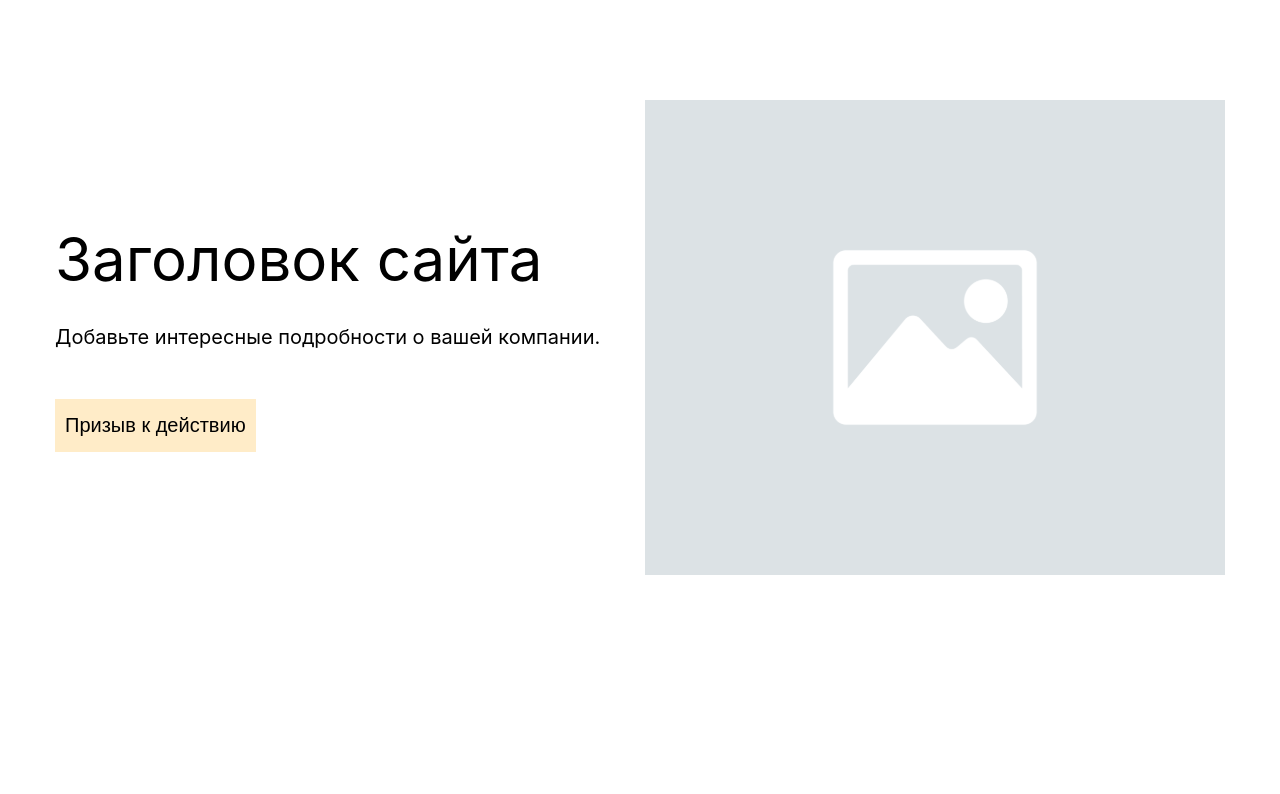
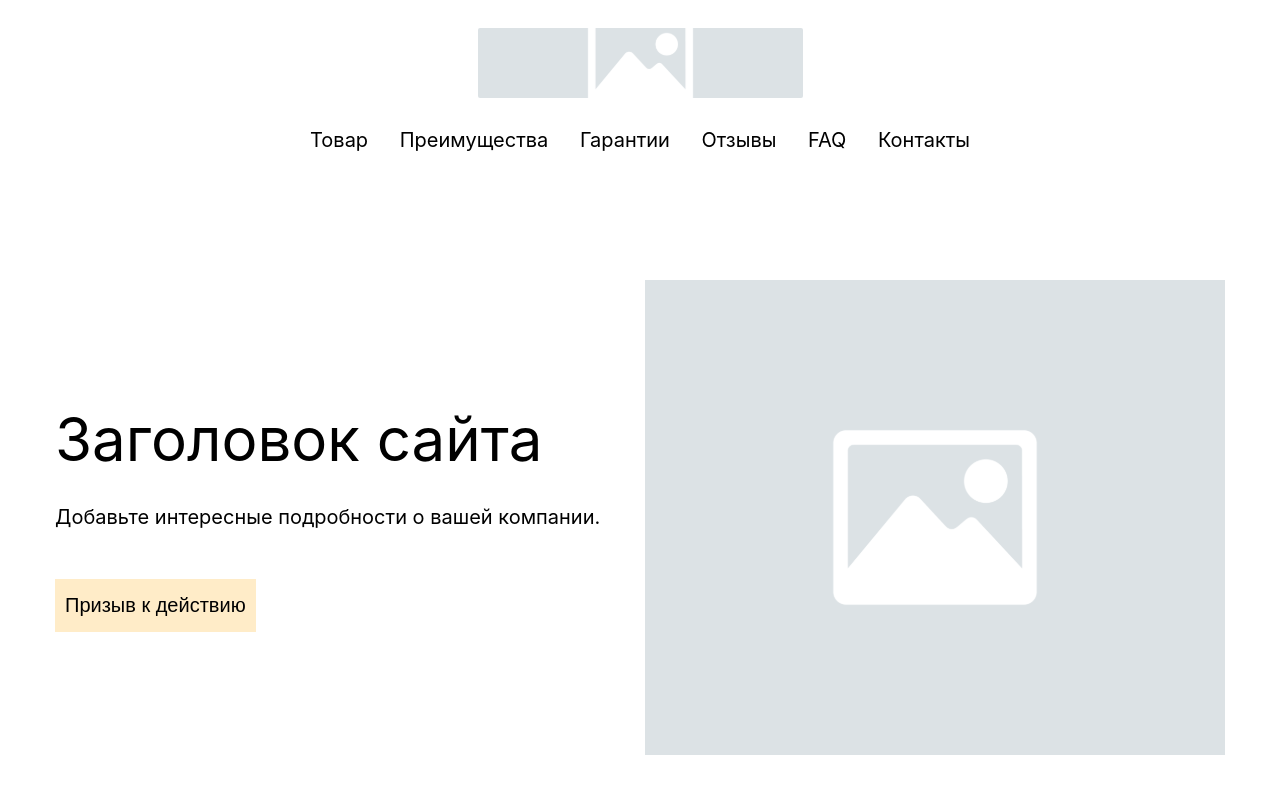
Before and after one commit to BulatGim/templates, a React (Create React App) app: page /template3 in a window 1280 px wide. Shown: the top 794 px of the page. Built offline with nearby package versions, Linux system fonts and the light colour scheme.

Commit message:
template3 header

```diff
--- /dev/null
+++ b/src/templates/template3/organisms/sectionHeader/Link/Link.js
@@ -0,0 +1,15 @@
+import './Link.scss';
+import * as Scroll from 'react-scroll';
+import { Link } from "react-scroll";
+export default function Navigate (props){
+    return (
+        <Link
+        className="template3Link"
+        activeClass="link_active"
+        to={props.link.to}
+        spy={true}
+        >
+        <h4>{props.link.text}</h4>
+        </Link>
+    )
+}
--- /dev/null
+++ b/src/templates/template3/organisms/sectionHeader/Link/Link.scss
@@ -0,0 +1,6 @@
+@media (min-width: 320px) and (max-width: 559px) {
+    .template3Link {
+        display: block;
+        width: 150px;
+    }
+}
--- /dev/null
+++ b/src/templates/template3/organisms/sectionHeader/links.js
@@ -0,0 +1,8 @@
+export const links = [
+    { id: 1, to: '', text: 'Товар' },
+    { id: 2, to: '', text: 'Преимущества' },
+    { id: 3, to: '', text: 'Гарантии' },
+    { id: 4, to: '', text: 'Отзывы' },
+    { id: 5, to: '', text: 'FAQ' },
+    { id: 6, to: '', text: 'Контакты' },
+];
--- /dev/null
+++ b/src/templates/template3/organisms/sectionHeader/sectionHeader.js
@@ -0,0 +1,22 @@
+import './sectionHeader.scss';
+import Navigate from './Link/Link'
+import { links } from './links';
+import logo from './imgs/logo.svg';
+import burger from './imgs/burger.svg'
+export default function SectionHeader() {
+    return (
+        <div className="template3SectionHeader">
+            <div className="template3SectionHeader__container">
+                <img src={logo} alt="Логотип" className="template3SectionHeader__logo"/>
+                <div className="template3SectionHeader__links">
+                    {links.map((link) => (
+                        <Navigate
+                            key={link.id}
+                            link={link} />
+                    ))}
+                </div>
+                <img src={burger}className="template3SectionHeader__burger" />
+            </div>
+        </div>
+    )
+}
--- /dev/null
+++ b/src/templates/template3/organisms/sectionHeader/sectionHeader.scss
@@ -0,0 +1,69 @@
+$bg_color:white;
+
+.template3SectionHeader {
+    background: $bg_color;
+    width: 100%;
+    position: sticky;
+    top: 0;
+    display: flex;
+    align-items: center;
+    justify-content: center;
+    height: 180px;
+    z-index: 100;
+
+    &__container {
+        display: flex;
+        flex-direction: column;
+        align-items: center;
+        position: relative;
+    }
+
+    &__logo {
+        width: 325px;
+        height: 70px;
+    }
+
+    &__links {
+        margin-top: 30px;
+        display: flex;
+        width: 660px;
+        justify-content: space-between;
+    }
+
+    &__burger {
+        display: none;
+    }
+
+    @media (min-width: 768px) and (max-width: 1023px) {
+        &__links {
+            width: 510px;
+        }
+    }
+
+    @media (min-width: 560px) and (max-width: 767px) {
+        &__links {
+            width: 430px;
+        }
+    }
+
+    @media (min-width: 320px) and (max-width: 559px) {
+        height: 70px;
+        justify-content: end;
+
+        &__logo {
+            display: none;
+        }
+
+        &__links {
+            display: none;
+        }
+
+        &__burger {
+            display: block;
+            width: 40px;
+            height: 25px;
+            margin-right: 30px;
+            cursor: pointer;
+        }
+    }
+}
--- a/src/templates/template3/template3.js
+++ b/src/templates/template3/template3.js
@@ -1,8 +1,10 @@
 import SectionAbout from './organisms/sectionAbout/sectionAbout';
+import SectionHeader from './organisms/sectionHeader/sectionHeader';
 import './template3.scss';
 export default function Template3(){
     return (
         <div className="template3">
+            <SectionHeader/>
             <SectionAbout/>
         </div>
     )
```
Also changed, not shown: src/templates/template3/organisms/sectionHeader/imgs/burger.svg (added), src/templates/template3/organisms/sectionHeader/imgs/logo.svg (added).
